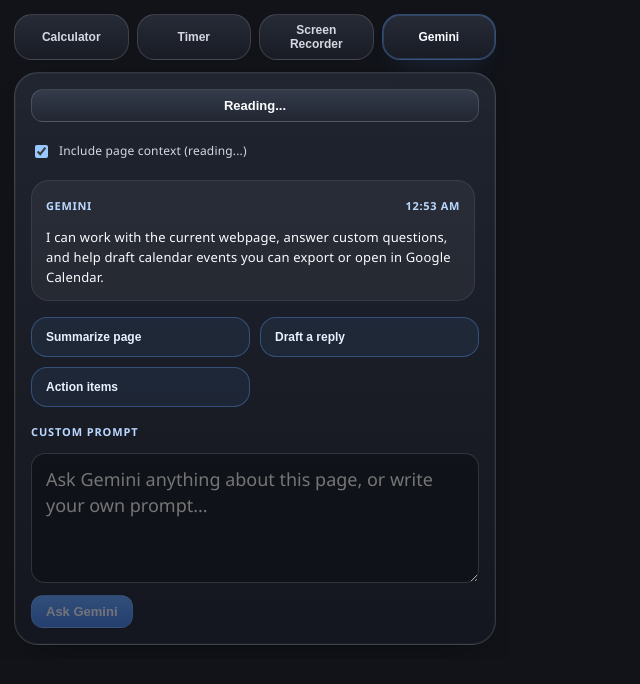
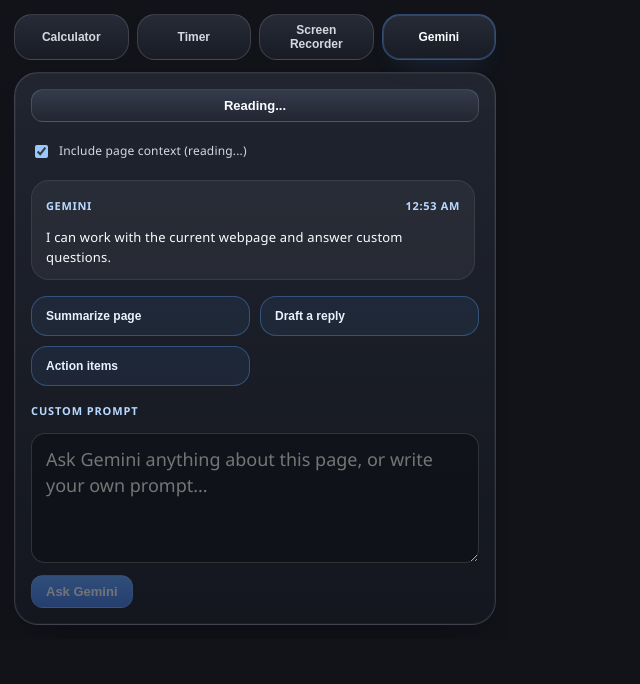
Before and after one commit to bellao314/multi-tool-extension, a React (Vite) app: page / in a window 1280 px wide. Both pictures are taken after a click on the button "Gemini". Shown: the top 684 px of the page, without its empty margins (0-640 px from the left). Built offline with nearby package versions, Linux system fonts and the light colour scheme; no server answers; the database is empty.

Commit message:
refactor: simplify assistant's introductory message by removing calendar event drafting reference

```diff
--- a/src/components/gemini/Gemini.jsx
+++ b/src/components/gemini/Gemini.jsx
@@ -22,7 +22,7 @@
 const INTRO_MESSAGE = {
   role: "assistant",
   content:
-    "I can work with the current webpage, answer custom questions, and help draft calendar events you can export or open in Google Calendar.",
+    "I can work with the current webpage and answer custom questions.",
 };
 
 function formatChatTime() {
```
